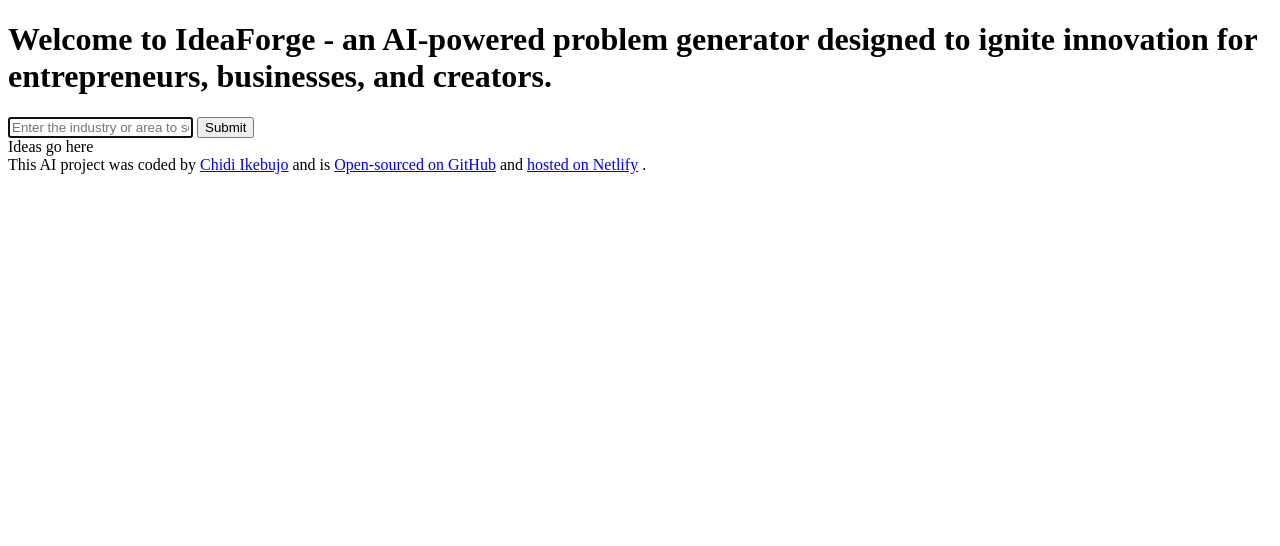
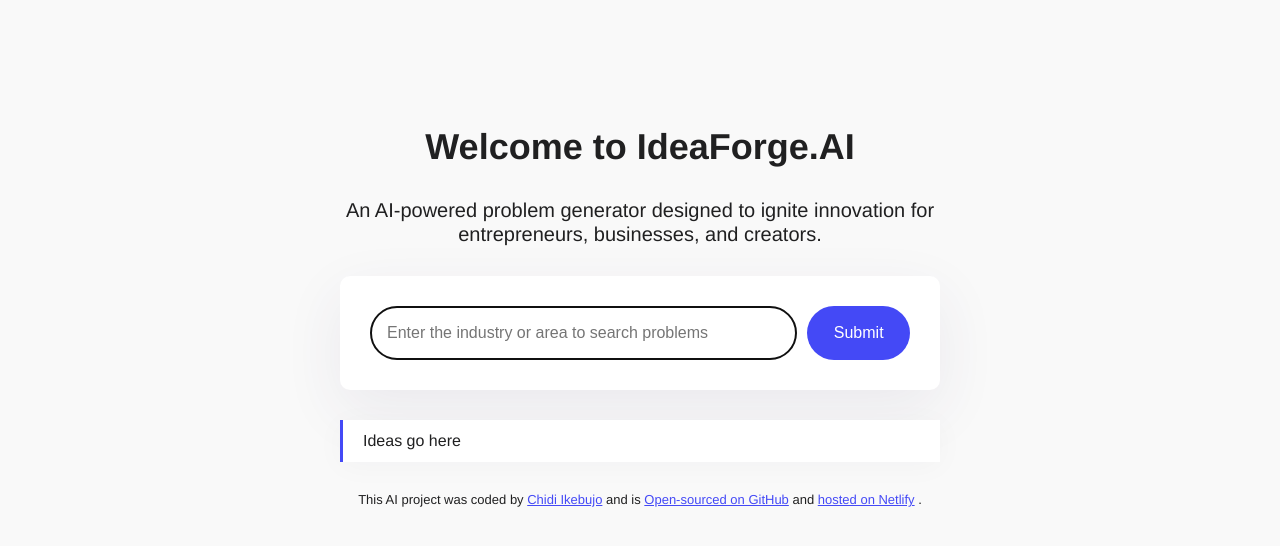
Before and after one commit to Chidi-nma/AI-problem-generator, a plain HTML site: page index.html in a window 1280 px wide. Drawn offline with Linux system fonts and the light colour scheme.

Commit message:
Added styling to the AI project

```diff
--- a/index.html
+++ b/index.html
@@ -5,13 +5,17 @@
     <meta http-equiv="X-UA-Compatible" content="IE=edge" />
     <meta name="viewport" content="width=device-width, initial-scale=1.0" />
     <link rel="stylesheet" href="src/style.css" />
-    <title>IdeaForge - AI Problem Generator</title>
+    <title>IdeaForge.AI - AI Problem Generator</title>
   </head>
   <body>
-    <h1>
-      Welcome to IdeaForge - an AI-powered problem generator designed to ignite
-      innovation for entrepreneurs, businesses, and creators.
-    </h1>
+    <div class="container">
+      <header>
+        <h1>Welcome to IdeaForge.AI</h1>
+        <h2>
+          An AI-powered problem generator designed to ignite innovation for
+          entrepreneurs, businesses, and creators.
+        </h2>
+      </header>
       <main>
         <form action="">
           <input
@@ -20,10 +24,11 @@
             autofocus
             required
             autocomplete="off"
+            class="instructions"
           />
-        <input type="submit" value="Submit" />
+          <input type="submit" value="Submit" class="submit-button" />
         </form>
-      <div>Ideas go here</div>
+        <div class="problems">Ideas go here</div>
       </main>
 
       <footer>
@@ -50,6 +55,7 @@
         >
         .
       </footer>
+    </div>
     <script src="src/index.js"></script>
   </body>
 </html>
--- a/src/style.css
+++ b/src/style.css
@@ -0,0 +1,80 @@
+body {
+  background: #f9f9f9;
+  color: #202021;
+  font-family: Helvetica, Arial, sans-serif;
+}
+
+a {
+  color: #4449f6;
+}
+
+.container {
+  margin: 120px auto;
+  max-width: 600px;
+}
+
+header {
+  margin-bottom: 30px;
+}
+
+h1 {
+  /* text-align: center; */
+  font-weight: 900;
+  font-size: 36px;
+  line-height: 1.5;
+}
+h2 {
+  font-size: 20px;
+  font-weight: 500;
+  line-height: 1.2;
+}
+
+h1,
+h2 {
+  text-align: center;
+}
+
+main form {
+  padding: 30px;
+  background-color: white;
+  border-radius: 10px;
+  display: flex;
+  margin-bottom: 30px;
+  box-shadow: 0px 20px 60px rgba(65, 50, 100, 0.08);
+}
+.instructions {
+  padding: 16px;
+  border: 1px solid white;
+  width: 80%;
+  font-size: 16px;
+  border-radius: 980px;
+  line-height: 20px;
+  color: #272044;
+}
+
+.submit-button {
+  margin-left: 10px;
+  background: #4449f6;
+  color: white;
+  border: none;
+  width: 20%;
+  font-size: 16px;
+  border-radius: 50px;
+  padding: 14px 24px;
+}
+
+.problems {
+  font-size: 16px;
+  background-color: #fff;
+  padding: 20px;
+  line-height: 2px;
+  border-left: 3px solid #4449f6;
+  box-shadow: 0px 4px 30px 0px rgba(39, 33, 66, 0.03);
+  /* border-radius: 5px; */
+}
+
+footer {
+  text-align: center;
+  font-size: 13px;
+  margin-top: 30px;
+}
```
Lines whose indentation alone changed are shown as unchanged.
